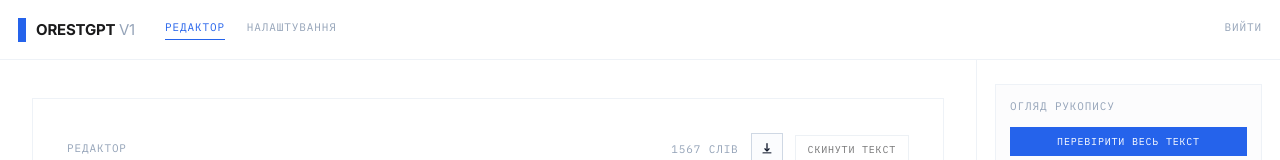
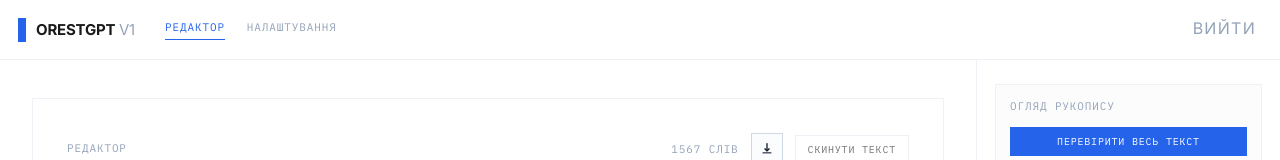
Before and after one commit to ihorpar/orest-edit, a Next.js app in the folder apps/web/: page /editor in a window 1280 px wide. Shown: the top 160 px of the page. Built offline with nearby package versions, Linux system fonts and the light colour scheme.

Commit message:
Fix settings logout bug

```diff
--- a/apps/web/app/globals.css
+++ b/apps/web/app/globals.css
@@ -99,6 +99,19 @@ textarea {
 .nav-link {
   padding-bottom: 5px;
   color: var(--muted);
+}
+
+.button-reset {
+  border: 0;
+  background: transparent;
+  font: inherit;
+  text-align: inherit;
+  cursor: pointer;
+}
+
+.button-reset:disabled {
+  cursor: wait;
+  opacity: 0.7;
 }
 
 .nav-link[data-active="true"] {
--- a/apps/web/app/logout/route.ts
+++ b/apps/web/app/logout/route.ts
@@ -1,20 +1,7 @@
 import { NextResponse } from "next/server";
-import { AUTH_COOKIE_NAME } from "../../lib/auth/password-auth";
 
 export const runtime = "nodejs";
 
 export async function GET(request: Request) {
-  const response = NextResponse.redirect(new URL("/login", request.url));
-
-  response.cookies.set({
-    name: AUTH_COOKIE_NAME,
-    value: "",
-    httpOnly: true,
-    sameSite: "lax",
-    secure: process.env.NODE_ENV === "production",
-    path: "/",
-    maxAge: 0
-  });
-
-  return response;
+  return NextResponse.redirect(new URL("/login", request.url));
 }
--- a/apps/web/components/layout/TopBar.tsx
+++ b/apps/web/components/layout/TopBar.tsx
@@ -1,10 +1,32 @@
+"use client";
+
 import Link from "next/link";
+import { useState } from "react";
 
 export function TopBar({
   activePath = "/editor"
 }: {
   activePath?: "/editor" | "/settings";
 }) {
+  const [isLoggingOut, setIsLoggingOut] = useState(false);
+
+  async function handleLogout() {
+    if (isLoggingOut) {
+      return;
+    }
+
+    setIsLoggingOut(true);
+
+    try {
+      await fetch("/api/auth/logout", {
+        method: "POST",
+        credentials: "same-origin"
+      });
+    } finally {
+      window.location.assign("/login");
+    }
+  }
+
   return (
     <header className="topbar">
       <div className="topbar-left">
@@ -25,9 +47,9 @@ export function TopBar({
       </div>
 
       <div className="topbar-right">
-        <Link href="/logout" className="mono-ui nav-link">
+        <button type="button" className="mono-ui nav-link button-reset" onClick={handleLogout} disabled={isLoggingOut}>
           {"\u0412\u0438\u0439\u0442\u0438"}
-        </Link>
+        </button>
       </div>
     </header>
   );
```
Also changed, not shown: 1 other file (tests, documents, lock files or other folders).
